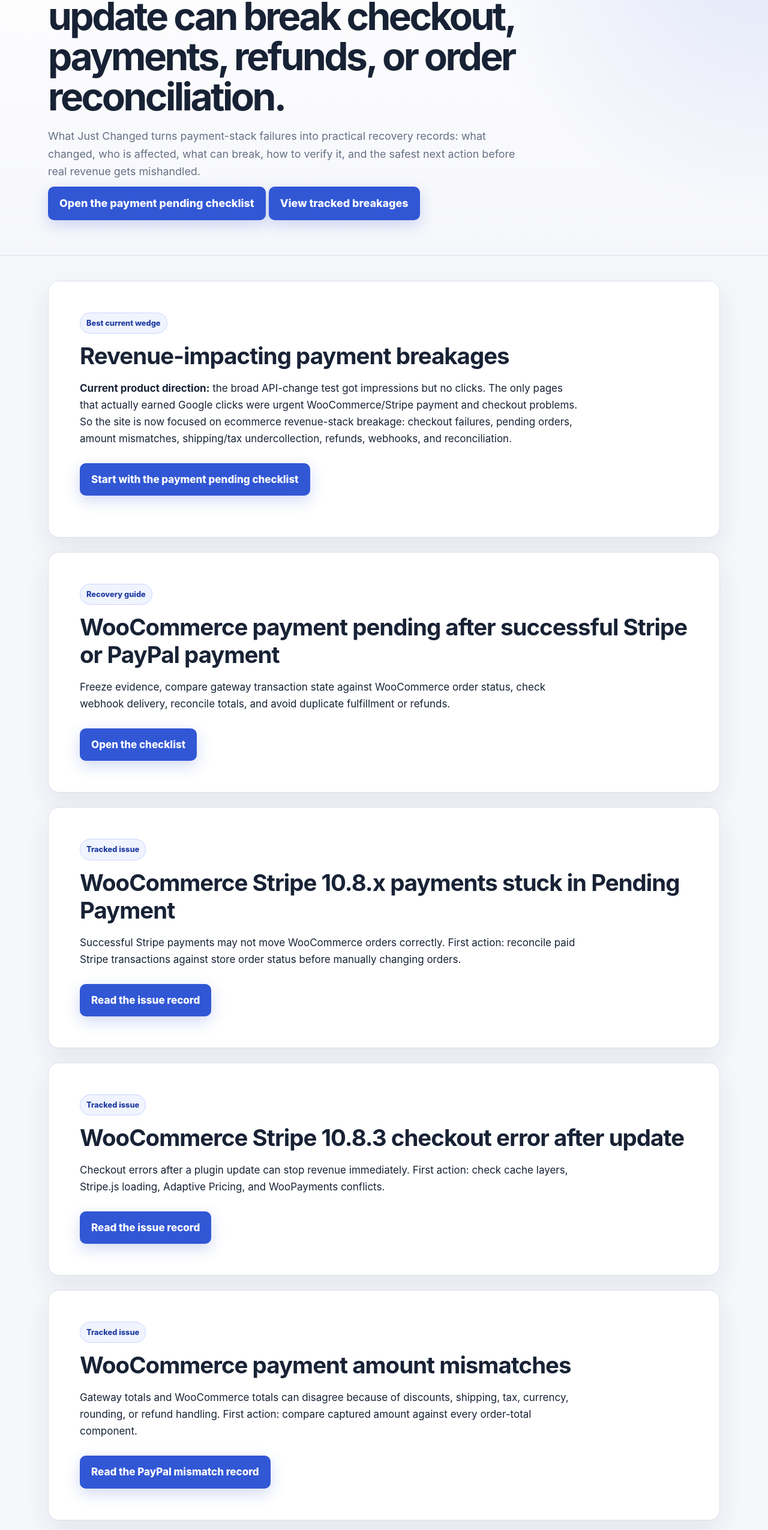
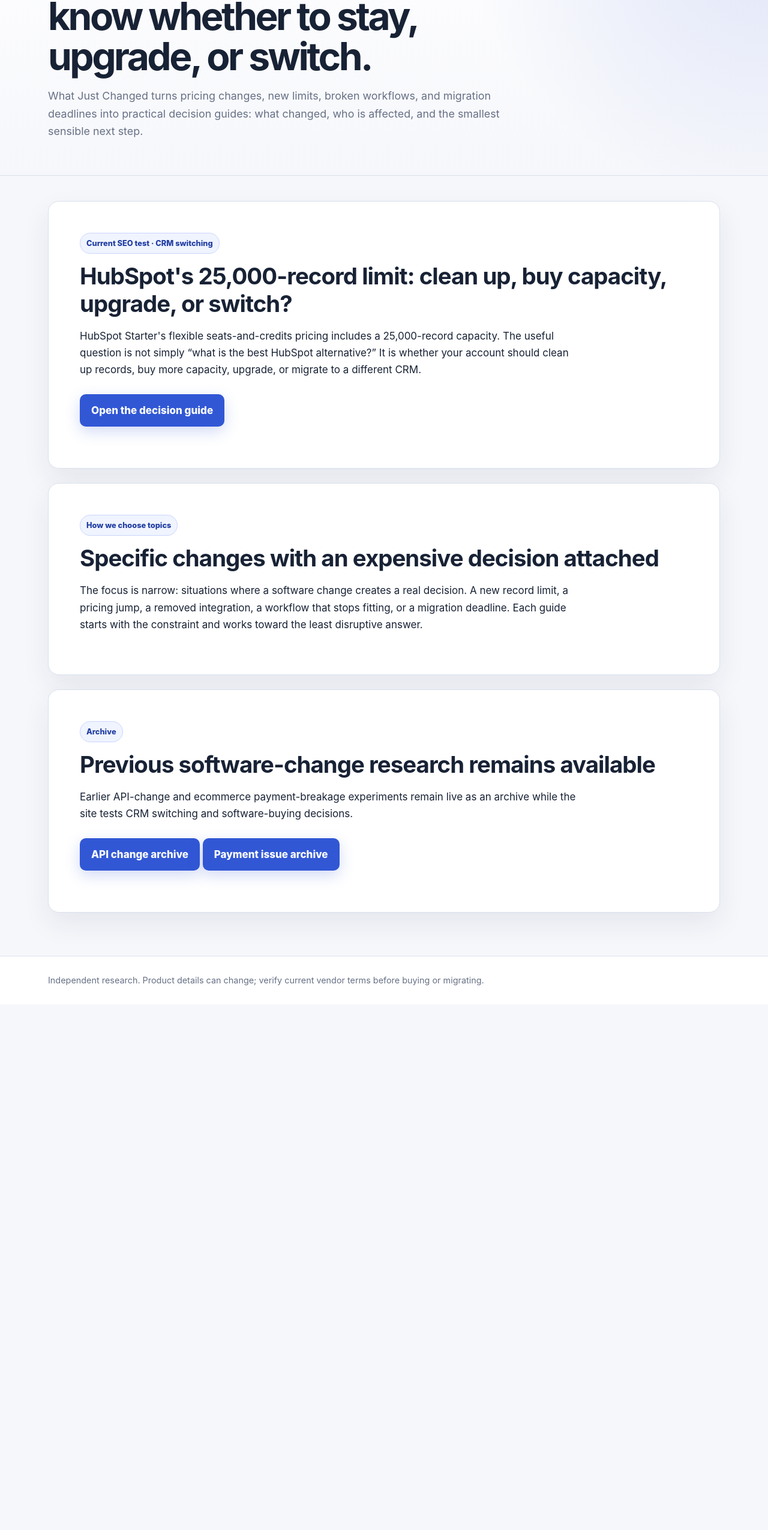
Before and after one commit to cullenmeyers/Change-Intelligence, a plain HTML site: page index.html in a window 1280 px wide. Shown: the part 250-2800 px from the top of the page at 60% size. After the commit the page ends 1924 px from the top, so only its background shows below. Drawn offline with Linux system fonts and the light colour scheme; a script that the page names is missing.

Commit message:
Pivot homepage to software buying decisions

```diff
--- a/index.html
+++ b/index.html
@@ -3,83 +3,51 @@
 <head>
   <meta charset="utf-8">
   <meta name="viewport" content="width=device-width, initial-scale=1">
-  <title>What Just Changed — Revenue Stack Breakage Radar</title>
-  <meta name="description" content="Know when a software update can break checkout, payments, refunds, webhooks, order totals, shipping, tax, or reconciliation in your ecommerce revenue stack.">
+  <title>What Just Changed — When Software Changes, Know What To Do Next</title>
+  <meta name="description" content="Independent decision guides for software pricing, limits, product changes, migrations, and alternatives. Understand what changed and whether to stay, upgrade, or switch.">
   <link rel="canonical" href="https://whatjustchanged.com/">
   <link rel="icon" href="/favicon.svg" type="image/svg+xml">
   <meta property="og:type" content="website">
-  <meta property="og:title" content="What Just Changed — Revenue Stack Breakage Radar">
-  <meta property="og:description" content="Evidence-backed recovery guides and alerts for ecommerce checkout, payment, refund, webhook, order-total, and reconciliation breakages.">
+  <meta property="og:title" content="What Just Changed — When Software Changes, Know What To Do Next">
+  <meta property="og:description" content="Practical guides for software changes that force a buying decision: stay, upgrade, or switch.">
   <meta property="og:url" content="https://whatjustchanged.com/">
   <link rel="stylesheet" href="./styles.css">
-  <script>
-    window.va = window.va || function () { (window.vaq = window.vaq || []).push(arguments); };
-    function trackIntent(name, location) { try { window.va('event', { name: name, data: { location: location } }); } catch (error) {} }
-  </script>
+  <script>window.va=window.va||function(){(window.vaq=window.vaq||[]).push(arguments);};</script>
   <script defer src="/_vercel/insights/script.js"></script>
 </head>
 <body>
-  <header class="site-header"><div class="container header-inner"><a class="brand" href="./">What Just Changed</a><a class="nav-link" href="./woocommerce-payment-issues/">Revenue breakage tracker</a></div></header>
+<header class="site-header"><div class="container header-inner"><a class="brand" href="./">What Just Changed</a><a class="nav-link" href="#current-test">Current test</a></div></header>
 <section class="hero">
   <div class="container">
-      <div class="eyebrow">Current test · Revenue-stack breakage radar</div>
-      <h1>Know when a software update can break checkout, payments, refunds, or order reconciliation.</h1>
-      <p>What Just Changed turns payment-stack failures into practical recovery records: what changed, who is affected, what can break, how to verify it, and the safest next action before real revenue gets mishandled.</p>
-      <p><a class="button" href="./payment-recovery/" onclick="trackIntent('RecoveryGuideClick','home_hero')">Open the payment pending checklist</a> <a class="button" href="./woocommerce-payment-issues/" onclick="trackIntent('PaymentHubClick','home_hero')">View tracked breakages</a></p>
+    <div class="eyebrow">Software change → buying decision</div>
+    <h1>When software changes, know whether to stay, upgrade, or switch.</h1>
+    <p>What Just Changed turns pricing changes, new limits, broken workflows, and migration deadlines into practical decision guides: what changed, who is affected, and the smallest sensible next step.</p>
   </div>
 </section>
 <main class="container">
-    <section aria-label="Current direction" style="display:grid;gap:24px;margin-bottom:24px">
+  <section id="current-test" aria-label="Current test" style="display:grid;gap:24px;margin-bottom:24px">
     <article class="article home-card">
-        <div class="status">Best current wedge</div>
-        <h2>Revenue-impacting payment breakages</h2>
-        <p><strong>Current product direction:</strong> the broad API-change test got impressions but no clicks. The only pages that actually earned Google clicks were urgent WooCommerce/Stripe payment and checkout problems. So the site is now focused on ecommerce revenue-stack breakage: checkout failures, pending orders, amount mismatches, shipping/tax undercollection, refunds, webhooks, and reconciliation.</p>
-        <p><a class="button" href="./payment-recovery/">Start with the payment pending checklist</a></p>
+      <div class="status">Current SEO test · CRM switching</div>
+      <h2>HubSpot's 25,000-record limit: clean up, buy capacity, upgrade, or switch?</h2>
+      <p>HubSpot Starter's flexible seats-and-credits pricing includes a 25,000-record capacity. The useful question is not simply “what is the best HubSpot alternative?” It is whether your account should clean up records, buy more capacity, upgrade, or migrate to a different CRM.</p>
+      <p><a class="button" href="./hubspot-25000-record-limit-alternatives/">Open the decision guide</a></p>
     </article>
   </section>
 
-    <section id="records" aria-label="Revenue breakage records" style="display:grid;gap:24px">
+  <section aria-label="What this site covers" style="display:grid;gap:24px">
     <article class="article home-card">
-        <div class="status">Recovery guide</div>
-        <h2>WooCommerce payment pending after successful Stripe or PayPal payment</h2>
-        <p>Freeze evidence, compare gateway transaction state against WooCommerce order status, check webhook delivery, reconcile totals, and avoid duplicate fulfillment or refunds.</p>
-        <a class="button" href="./payment-recovery/">Open the checklist</a>
-      </article>
-      <article class="article home-card">
-        <div class="status">Tracked issue</div>
-        <h2>WooCommerce Stripe 10.8.x payments stuck in Pending Payment</h2>
-        <p>Successful Stripe payments may not move WooCommerce orders correctly. First action: reconcile paid Stripe transactions against store order status before manually changing orders.</p>
-        <a class="button" href="./changes/woocommerce-stripe-10-8-payment-status-not-updating/">Read the issue record</a>
-      </article>
-      <article class="article home-card">
-        <div class="status">Tracked issue</div>
-        <h2>WooCommerce Stripe 10.8.3 checkout error after update</h2>
-        <p>Checkout errors after a plugin update can stop revenue immediately. First action: check cache layers, Stripe.js loading, Adaptive Pricing, and WooPayments conflicts.</p>
-        <a class="button" href="./changes/stripe-10-8-3-checkout-error-adaptive-pricing/">Read the issue record</a>
-      </article>
-      <article class="article home-card">
-        <div class="status">Tracked issue</div>
-        <h2>WooCommerce payment amount mismatches</h2>
-        <p>Gateway totals and WooCommerce totals can disagree because of discounts, shipping, tax, currency, rounding, or refund handling. First action: compare captured amount against every order-total component.</p>
-        <a class="button" href="./changes/woocommerce-paypal-4-0-4-amount-mismatch/">Read the PayPal mismatch record</a>
-      </article>
-    </section>
-
-    <section aria-label="Product test" style="display:grid;gap:24px;margin-top:24px">
-      <article class="article home-card">
-        <div class="status">Alert product test</div>
-        <h2>Get warned about the next payment-stack breakage</h2>
-        <p>The product being tested is simple: save your WooCommerce payment stack and get notified when a Stripe, PayPal, Mollie, WooPayments, checkout, webhook, refund, total, or reconciliation issue could affect real orders.</p>
-        <p><a class="button" href="./stack-alerts/" onclick="trackIntent('StackAlertsClick','home_alerts')">Save your stack for alerts</a></p>
+      <div class="status">How we choose topics</div>
+      <h2>Specific changes with an expensive decision attached</h2>
+      <p>The focus is narrow: situations where a software change creates a real decision. A new record limit, a pricing jump, a removed integration, a workflow that stops fitting, or a migration deadline. Each guide starts with the constraint and works toward the least disruptive answer.</p>
     </article>
     <article class="article home-card">
       <div class="status">Archive</div>
-        <h2>API change records are staying live, but they are not the main direction</h2>
-        <p>The API pivot produced impressions but did not produce clicks. Those records remain available as a secondary archive while the site tests the more urgent revenue-breakage angle.</p>
-        <a class="button" href="./api-changes/">Open API archive</a>
+      <h2>Previous software-change research remains available</h2>
+      <p>Earlier API-change and ecommerce payment-breakage experiments remain live as an archive while the site tests CRM switching and software-buying decisions.</p>
+      <p><a class="button" href="./api-changes/">API change archive</a> <a class="button" href="./woocommerce-payment-issues/">Payment issue archive</a></p>
     </article>
   </section>
 </main>
-  <footer class="site-footer"><div class="container">Independent research. Not affiliated with Stripe, Shopify, GitHub, WooCommerce, WordPress, PayPal, Mollie, or WooPayments.</div></footer>
+<footer class="site-footer"><div class="container">Independent research. Product details can change; verify current vendor terms before buying or migrating.</div></footer>
 </body>
 </html>
```
Lines whose indentation alone changed are shown as unchanged.
